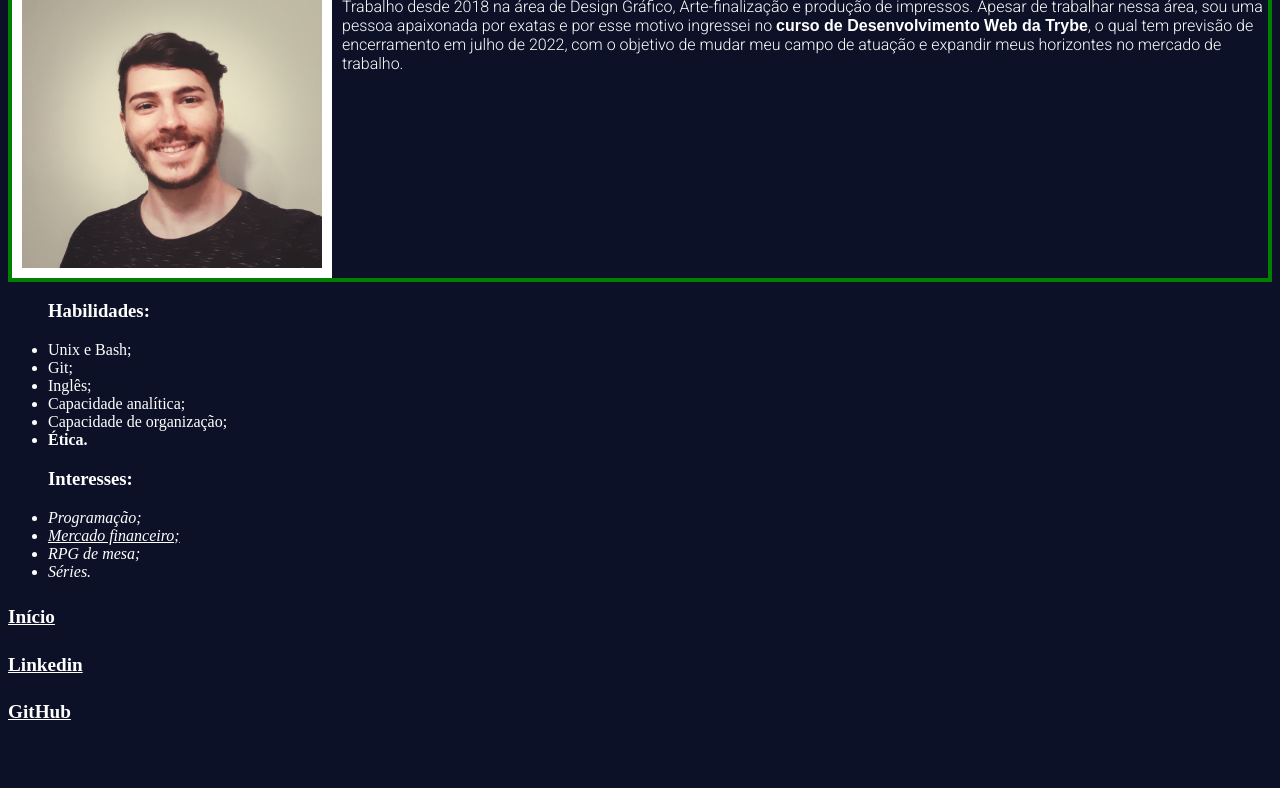
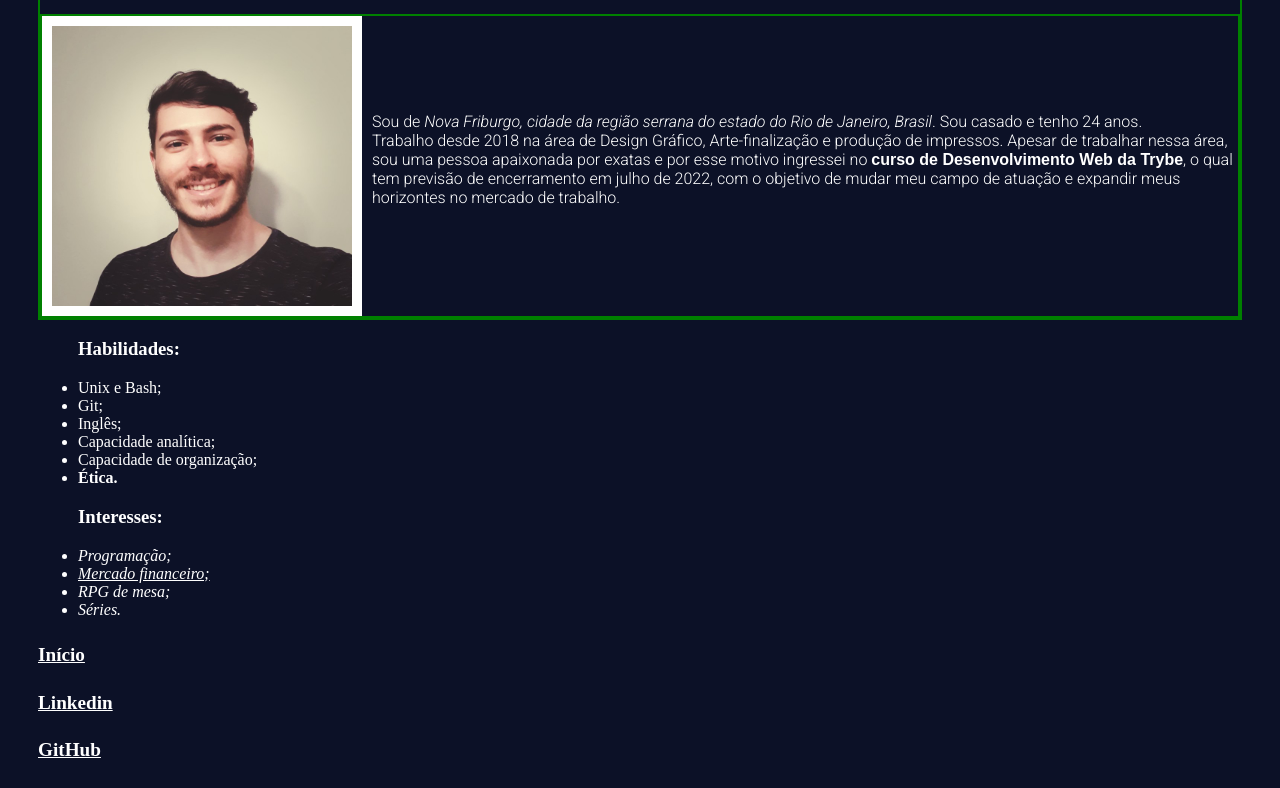
Before and after one commit to braien-machado/braien-machado.github.io, a plain HTML site: page index.html in a window 1280 px wide. Shown: the part 451-1239 px from the top of the page. Before the commit the page ends 1200 px from the top, so only its background shows below. Drawn offline with Linux system fonts and the light colour scheme.

Commit message:
centraliza descriçao em tela cheia

```diff
--- a/style.css
+++ b/style.css
@@ -1,6 +1,7 @@
 body{
   background-color: rgb(12, 17, 39);
   color: white;
+  padding: 30px;
 }
 
 h1{
@@ -50,10 +51,8 @@ a{
 
 #quem_sou{
   position: absolute;
-  margin-left: 330px;
-  margin-top: 0px;
-  overflow:auto;
-  height: 300px;
+  left: 330px;
+  top: 80px;
 }
 
 
```
